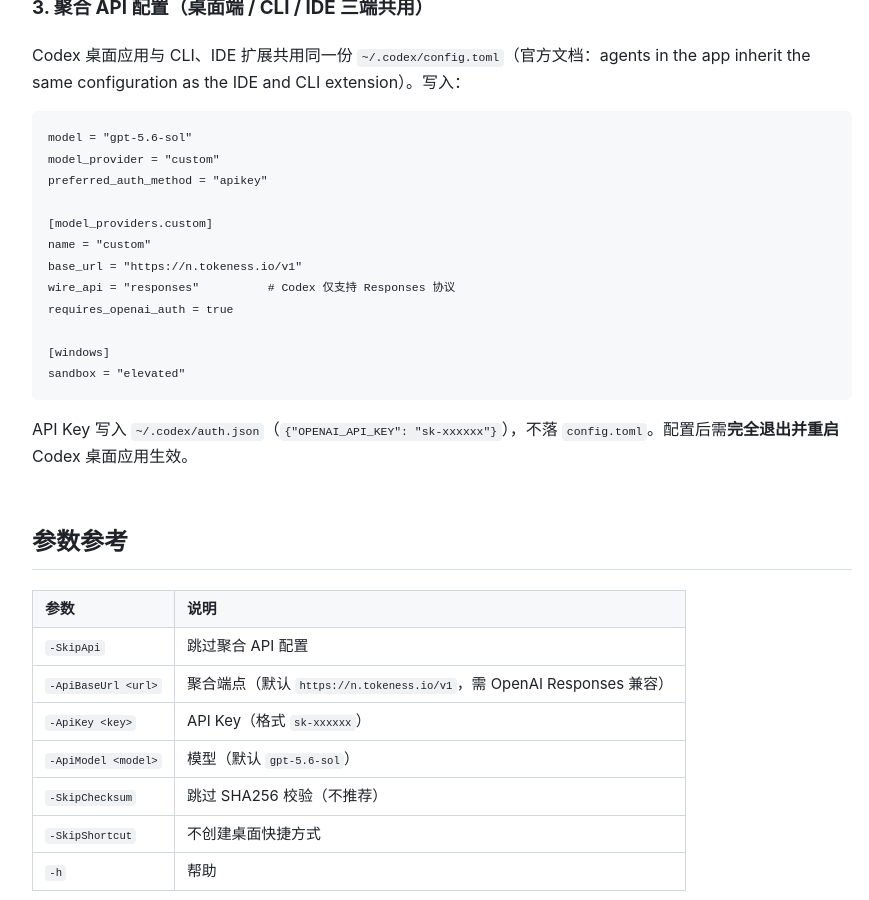
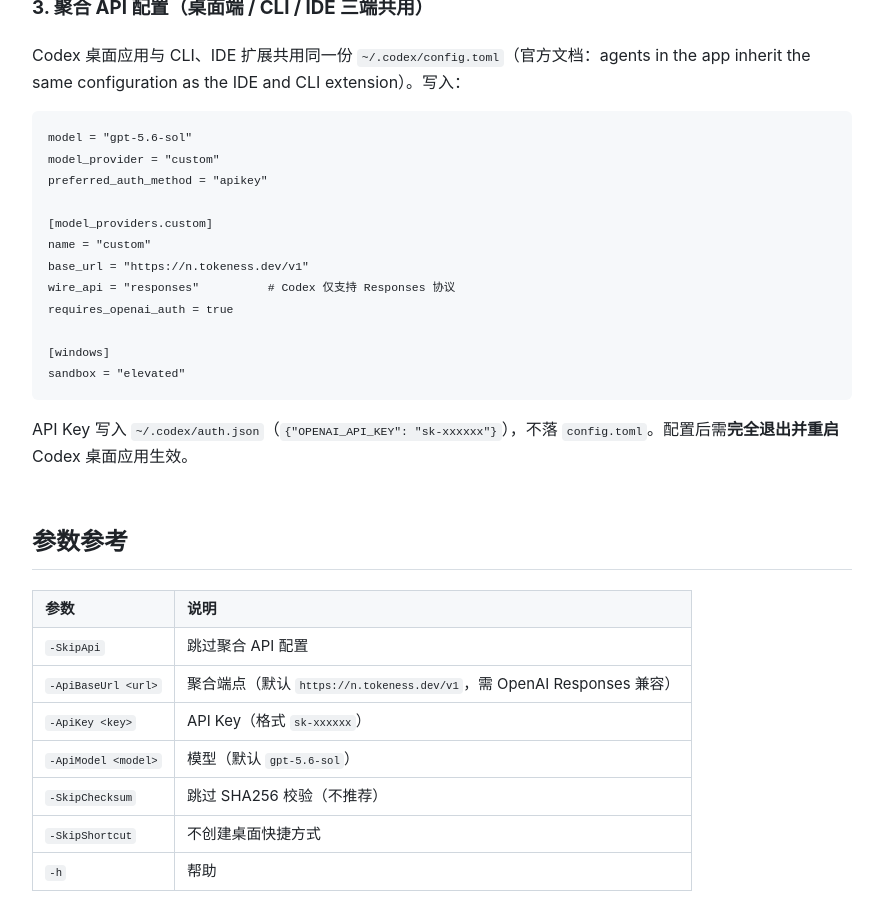
Before and after one commit to l1i1/CodexAppInstaller, a Jekyll site: the page built from index.md, in a window 1280 px wide and 900 px high, scrolled down 2722 px. Shown: the whole window, without its empty margins (198-1067 px from the left). Built offline with Jekyll 4.4.1, drawn with Linux system fonts in a browser that asks for light colours; part of the change alters nothing that is shown.

Commit message:
chore(domain): update API base URL to n.tokeness.dev and links to tokeness.ai

```diff
--- a/index.md
+++ b/index.md
@@ -79,7 +79,7 @@ preferred_auth_method = "apikey"
 
 [model_providers.custom]
 name = "custom"
-base_url = "https://n.tokeness.io/v1"
+base_url = "https://n.tokeness.dev/v1"
 wire_api = "responses"          # Codex 仅支持 Responses 协议
 requires_openai_auth = true
 
@@ -94,7 +94,7 @@ API Key 写入 `~/.codex/auth.json`（`{"OPENAI_API_KEY": "sk-xxxxxx"}`），不
 | 参数 | 说明 |
 |---|---|
 | `-SkipApi` | 跳过聚合 API 配置 |
-| `-ApiBaseUrl <url>` | 聚合端点（默认 `https://n.tokeness.io/v1`，需 OpenAI Responses 兼容） |
+| `-ApiBaseUrl <url>` | 聚合端点（默认 `https://n.tokeness.dev/v1`，需 OpenAI Responses 兼容） |
 | `-ApiKey <key>` | API Key（格式 `sk-xxxxxx`） |
 | `-ApiModel <model>` | 模型（默认 `gpt-5.6-sol`） |
 | `-SkipChecksum` | 跳过 SHA256 校验（不推荐） |
```
